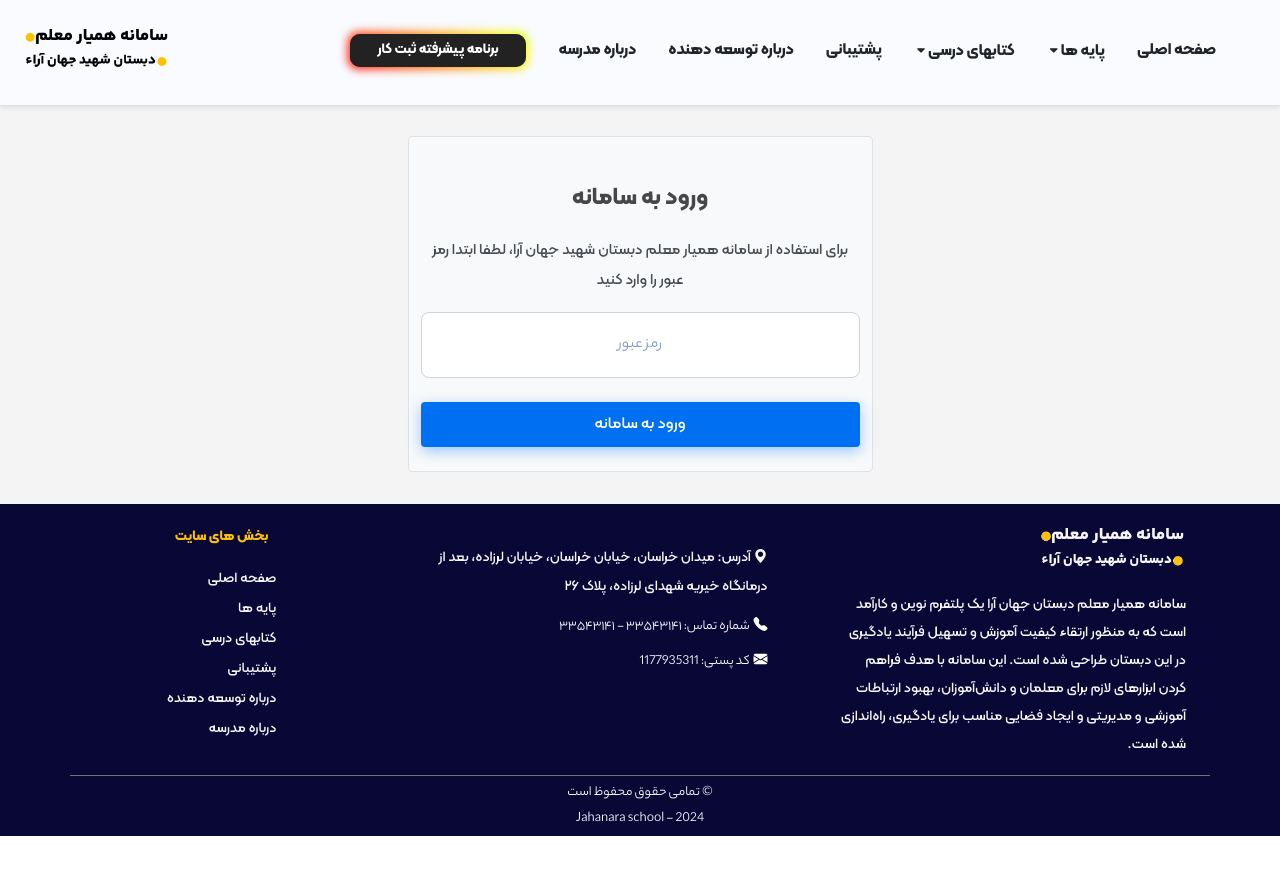
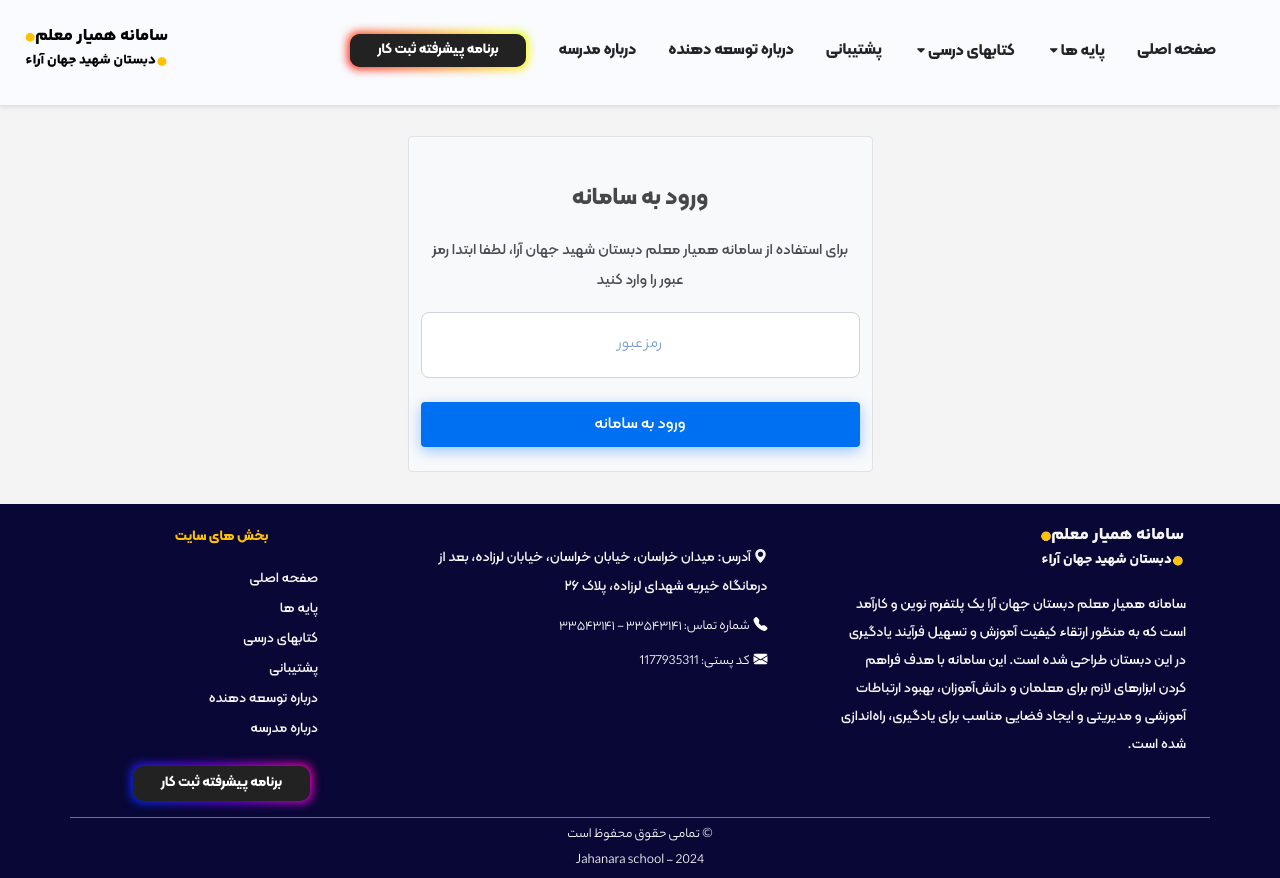
Before and after one commit to mohammad-lbf/hamyar.jahanara, a Next.js app: page /login in a window 1280 px wide. Before the commit the page ends 836 px from the top, so only its background shows below. Built offline with nearby package versions, Linux system fonts and the light colour scheme; a small style sheet from the web is missing.

Commit message:
work reg app added

```diff
--- a/components/modules/Footer.js
+++ b/components/modules/Footer.js
@@ -63,6 +63,7 @@ const Footer = () => {
                         <Link style={{fontFamily:"KalamehWeb-Medium"}}  className={`mx-2 mb-2 ${styles.scaleHover} pb-1`} href="/about-school">
                             درباره مدرسه
                         </Link>
+                        <div className='m-3'><a style={{fontFamily:"KalamehWeb-Bold" , border:"none"}} className={`p-0 border-0`} href={"https://worksave-jahan.netlify.app/"}><button style={{fontFamily:"KalamehWeb-Bold"}} class="button-85 border-0" role="button">برنامه پیشرفته ثبت کار</button></a></div>
                     </nav>
                 </div>
             </div>
```
